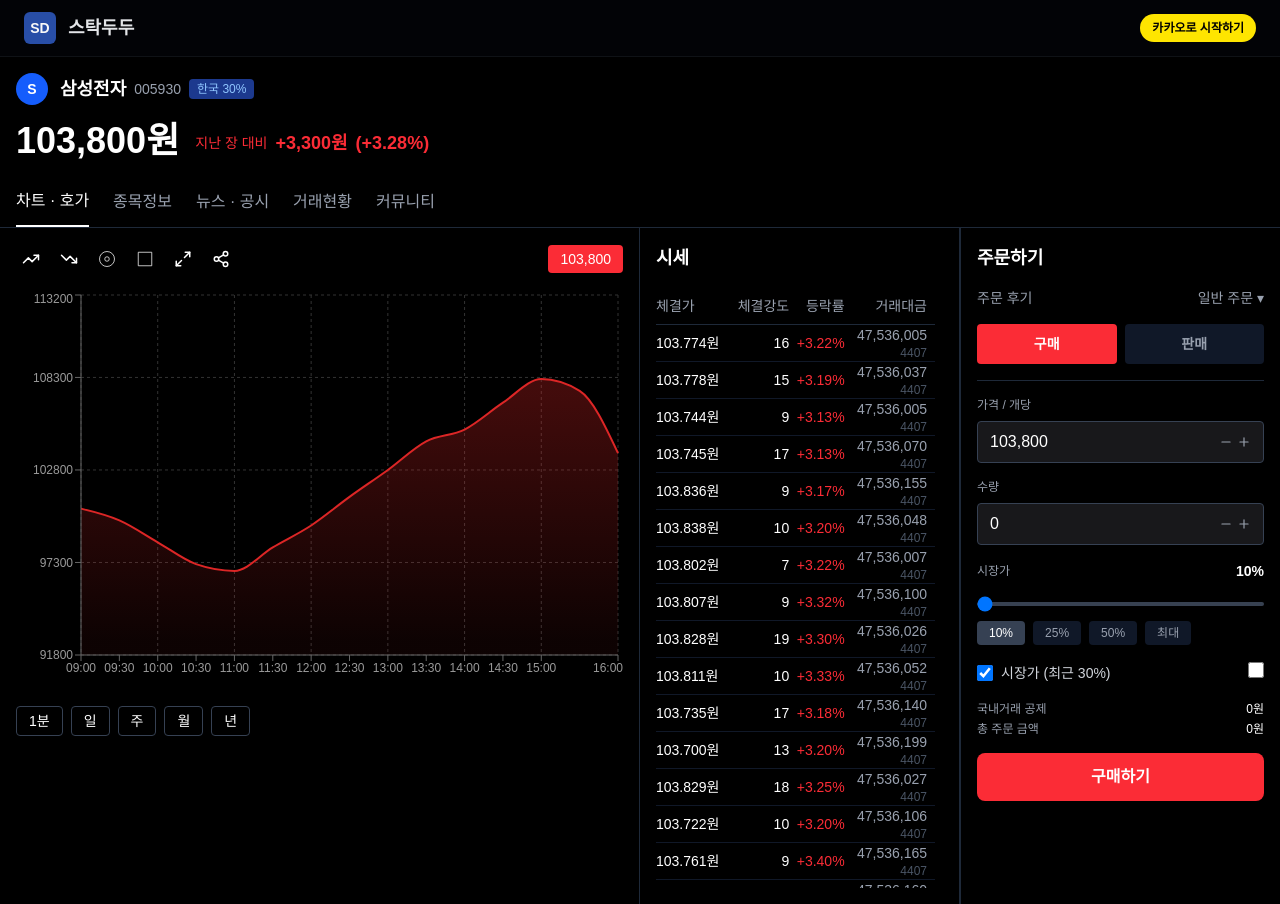
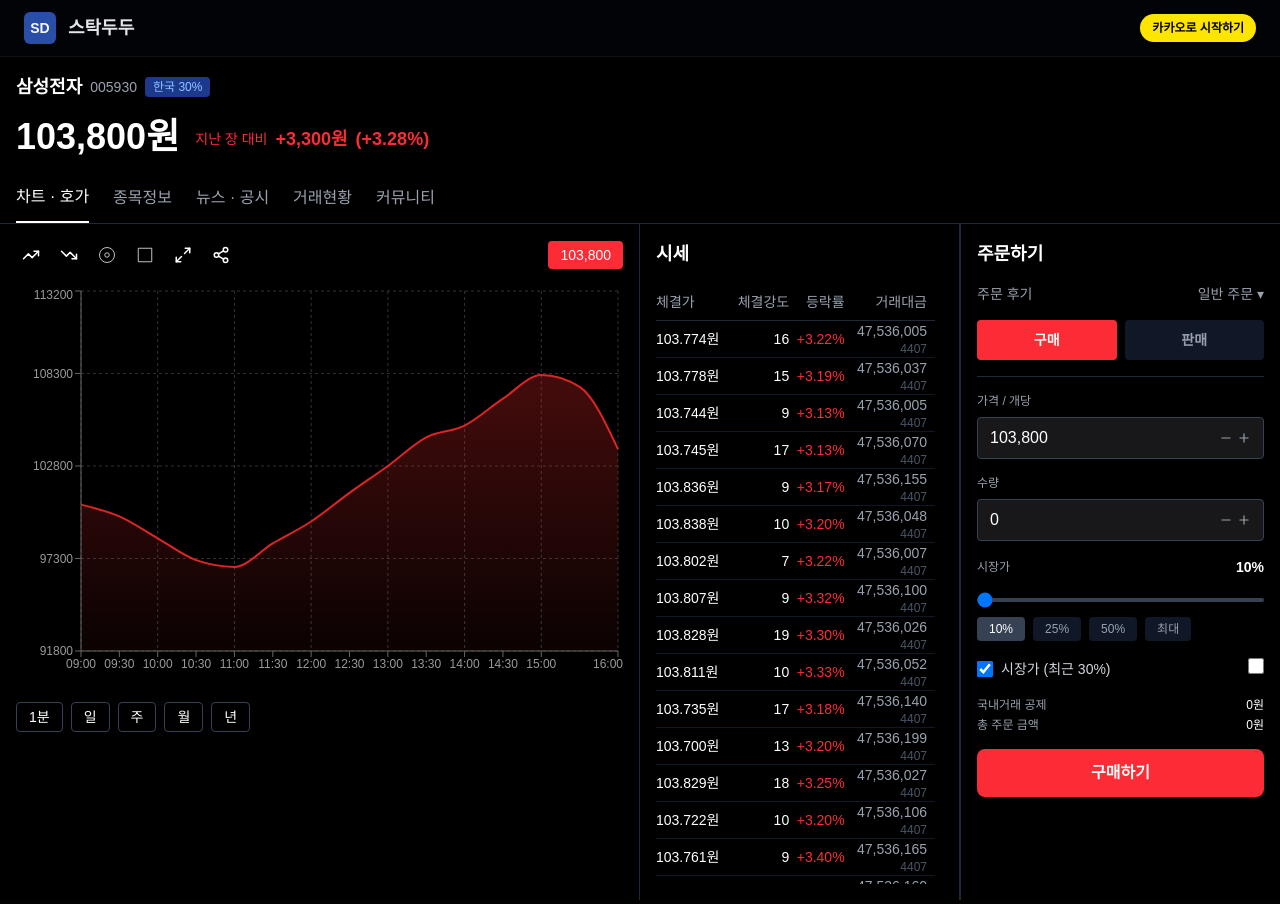
Before and after one commit to khwww/trading-service, a Next.js app: page /stocks/1 in a window 1280 px wide. Built offline with nearby package versions, Linux system fonts and the light colour scheme.

Commit message:
design: 종목 헤더 아이콘 제거

```diff
--- a/components/StockHeader.tsx
+++ b/components/StockHeader.tsx
@@ -5,19 +5,12 @@
 
   return (
     <div className="bg-black text-white p-4">
-      <div className="flex items-center gap-3 mb-4">
-        <div className="w-8 h-8 bg-blue-600 rounded-full flex items-center justify-center">
-          <span className="text-sm font-bold">S</span>
-        </div>
-        <div>
-          <div className="flex items-center gap-2">
-            <h1 className="text-lg font-semibold">{name}</h1>
-            <span className="text-sm text-gray-400">{code}</span>
-            <span className="text-xs bg-blue-900 text-blue-300 px-2 py-0.5 rounded">
-              {marketCap}
-            </span>
-          </div>
-        </div>
+      <div className="flex items-center gap-2 mb-4">
+        <h1 className="text-lg font-semibold">{name}</h1>
+        <span className="text-sm text-gray-400">{code}</span>
+        <span className="text-xs bg-blue-900 text-blue-300 px-2 py-0.5 rounded">
+          {marketCap}
+        </span>
       </div>
 
       <div className="flex items-end gap-4">
```
